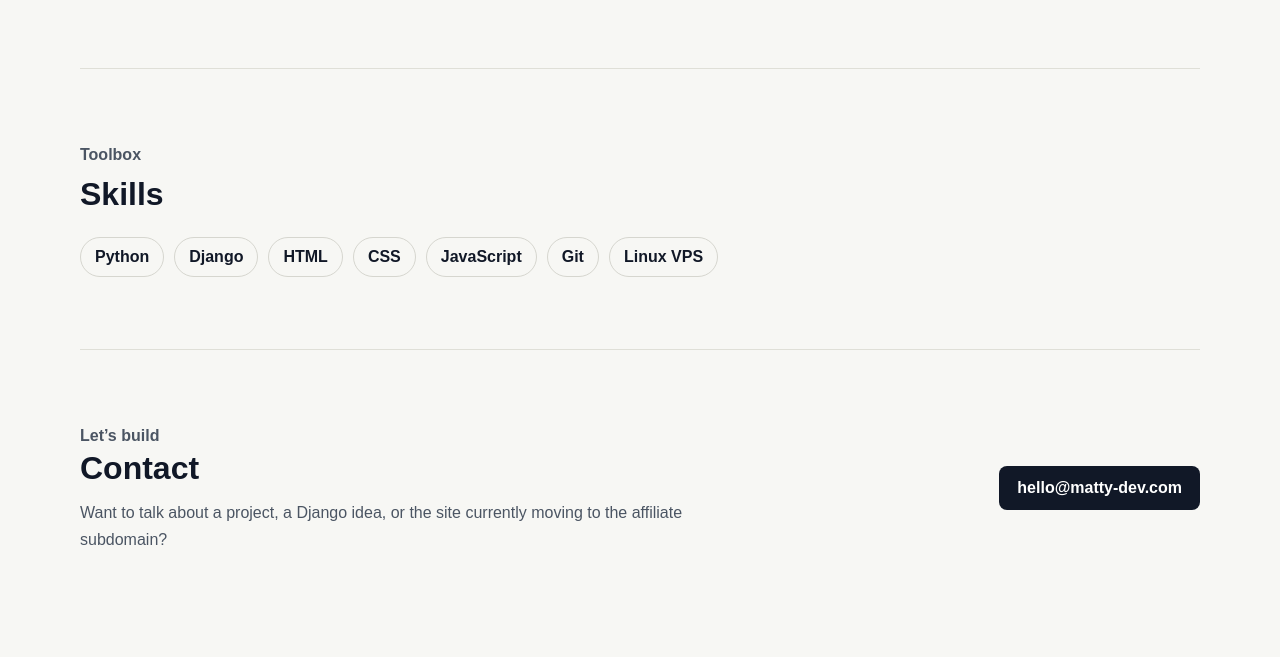
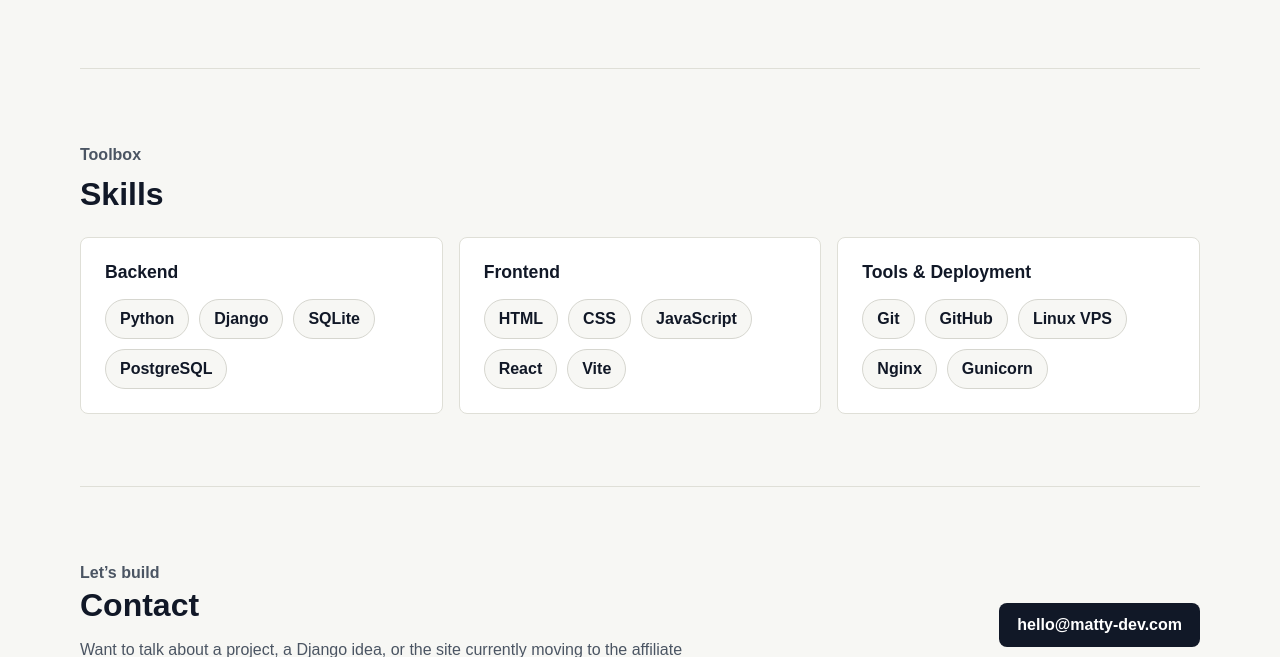
Before and after one commit to mattywebdev/portfolio, a Django app: page / in a window 1280 px wide. Shown: the part 1102-1759 px from the top of the page. Before the commit the page ends 1647 px from the top, so only its background shows below. Run offline with Django 5.2, Linux system fonts and the light colour scheme.

Commit message:
Group skills by category

```diff
--- a/portfolio/data.py
+++ b/portfolio/data.py
@@ -14,12 +14,17 @@ PROJECTS = [
 ]
 
 
-SKILLS = [
-    "Python",
-    "Django",
-    "HTML",
-    "CSS",
-    "JavaScript",
-    "Git",
-    "Linux VPS",
+SKILL_GROUPS = [
+    {
+        "title": "Backend",
+        "items": ["Python", "Django", "SQLite", "PostgreSQL"],
+    },
+    {
+        "title": "Frontend",
+        "items": ["HTML", "CSS", "JavaScript", "React", "Vite"],
+    },
+    {
+        "title": "Tools & Deployment",
+        "items": ["Git", "GitHub", "Linux VPS", "Nginx", "Gunicorn"],
+    },
 ]
--- a/portfolio/static/portfolio/css/styles.css
+++ b/portfolio/static/portfolio/css/styles.css
@@ -279,3 +279,27 @@ h1 {
     background: #111827;
     color: #ffffff;
 }
+
+.skill-grid {
+    display: grid;
+    grid-template-columns: repeat(3, minmax(0, 1fr));
+    gap: 16px;
+}
+
+.skill-group {
+    padding: 24px;
+    border: 1px solid #dfdfd7;
+    border-radius: 8px;
+    background: #ffffff;
+}
+
+.skill-group h3 {
+    margin: 0 0 16px;
+    font-size: 1.1rem;
+}
+
+@media (max-width: 860px) {
+    .skill-grid {
+        grid-template-columns: 1fr;
+    }
+}
--- a/portfolio/templates/portfolio/home.html
+++ b/portfolio/templates/portfolio/home.html
@@ -25,15 +25,7 @@
 
             {{ projects|json_script:"projects-data" }}
 
-            <div
-                id="project-filter-root"
-                data-projects=""
-            ></div>
-
-            <script>
-                document.getElementById("project-filter-root").dataset.projects =
-                    document.getElementById("projects-data").textContent;
-            </script>
+            <div id="project-filter-root"></div>
     </section>
 
     <section id="skills" class="section">
@@ -42,11 +34,18 @@
             <h2>Skills</h2>
         </div>
 
-        <ul class="skill-list">
-            {% for skill in skills %}
-                <li>{{ skill }}</li>
+        <div class="skill-grid">
+            {% for group in skill_groups %}
+                <article class="skill-group">
+                    <h3>{{ group.title }}</h3>
+                    <ul class="skill-list">
+                        {% for skill in group.items %}
+                            <li>{{ skill }}</li>
+                        {% endfor %}
+                    </ul>
+                </article>
             {% endfor %}
-        </ul>
+        </div>
     </section>
 
     <section id="contact" class="section contact-section">
--- a/portfolio/views.py
+++ b/portfolio/views.py
@@ -1,6 +1,6 @@
 from django.shortcuts import render
 
-from .data import PROJECTS, SKILLS
+from .data import PROJECTS, SKILL_GROUPS
 
 
 def home(request):
@@ -9,6 +9,6 @@ def home(request):
         "portfolio/home.html",
         {
             "projects": PROJECTS,
-            "skills": SKILLS,
+            "skill_groups": SKILL_GROUPS,
         },
     )
```
